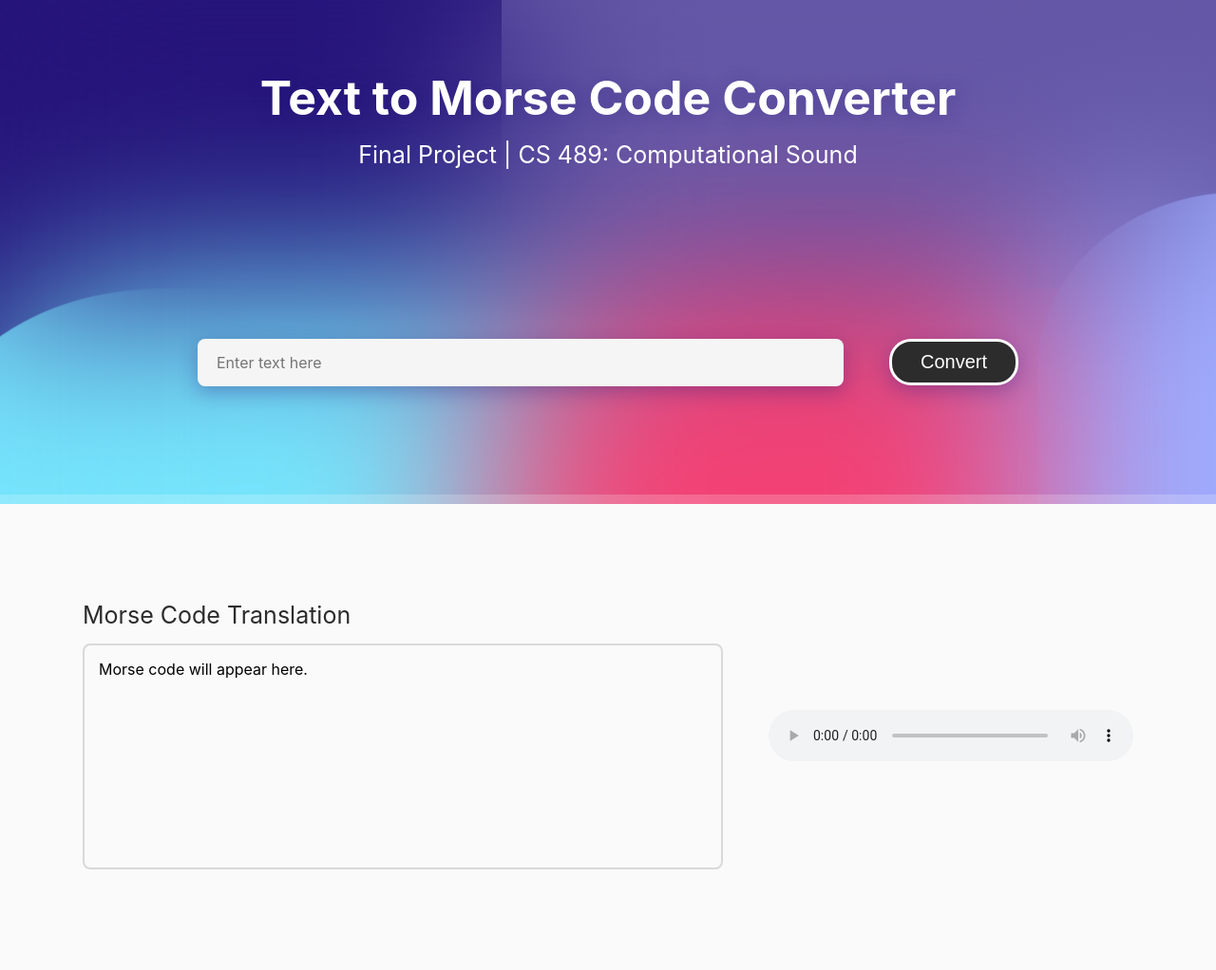
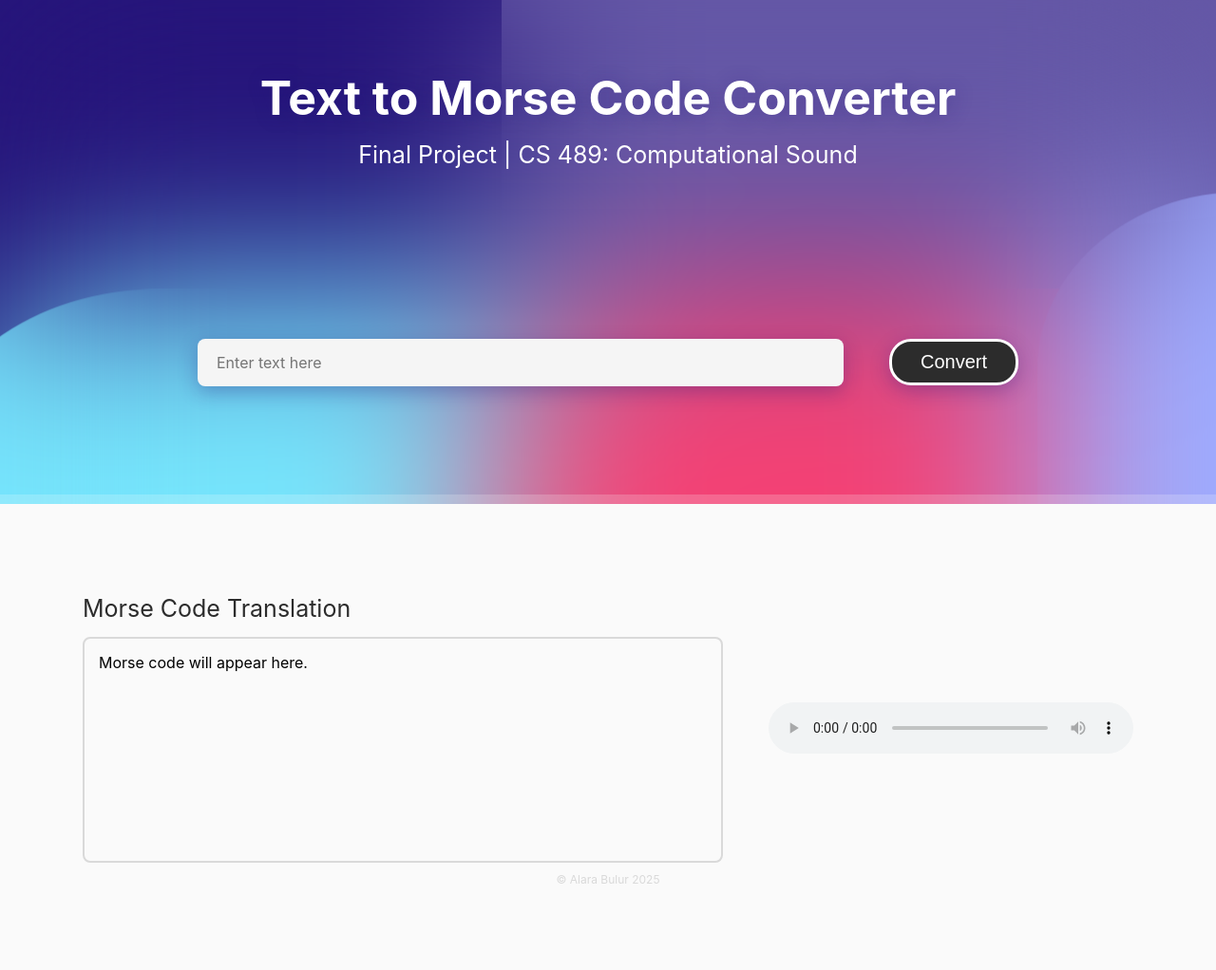
Before and after one commit to AlaraBulur/CS489, a Flask app: page / in a window 1280 px wide. Shown: the whole page at 95% size. Run offline with Flask 3, Linux system fonts and the light colour scheme.

Commit message:
copyright added

```diff
--- a/static/css/style.css
+++ b/static/css/style.css
@@ -62,12 +62,10 @@ body{
 }
 
 .translation {
-    height: 48vh;
-    bottom: 0;
     z-index: 2;
+    height: 300px;
     background-color: #FAFAFA;
     width:100%;
-    position: absolute;
     overflow: hidden;
     align-items: center;
     overflow: hidden;
@@ -75,7 +73,29 @@ body{
     justify-content: center;
     flex-direction: row;
     gap: 3rem;
+}
+
+.bottom{
+    height: 48vh;
+    width:100%;
+    bottom: 0;
+    z-index: 1;
+    background-color: #FAFAFA;
+    position: absolute;
+    overflow: hidden;
+    overflow: hidden;
+    display: flex;
+    align-items: center;
+    justify-content: center;
+    flex-direction: column;
     outline: 10px solid rgba(255, 255, 255, 0.2);
+}
+
+#copyright{
+    font-family: 'Inter';
+    font-size: 12px;
+    bottom: 0;
+    color:  #D9D9D9;
 }
 
 .morse_text {
--- a/templates/index.html
+++ b/templates/index.html
@@ -22,9 +22,10 @@
 
     </div>
 
+    <div class="bottom">
         <div class="translation">
             <div class="morse_text">
-            <p id = "morse-title">Morse Code Translation<p>
+                <p id="morse-title">Morse Code Translation<p>
                 <textarea id="morse-result" style="resize: none;" readonly>Morse code will appear here.</textarea>
 
             </div>
@@ -33,6 +34,8 @@
                     Your browser does not support the audio element.
                 </audio>
             </div>
+        </div>
+        <text id="copyright">© Alara Bulur 2025</text>
     </div>
 
 
```
Lines whose indentation alone changed are shown as unchanged.
